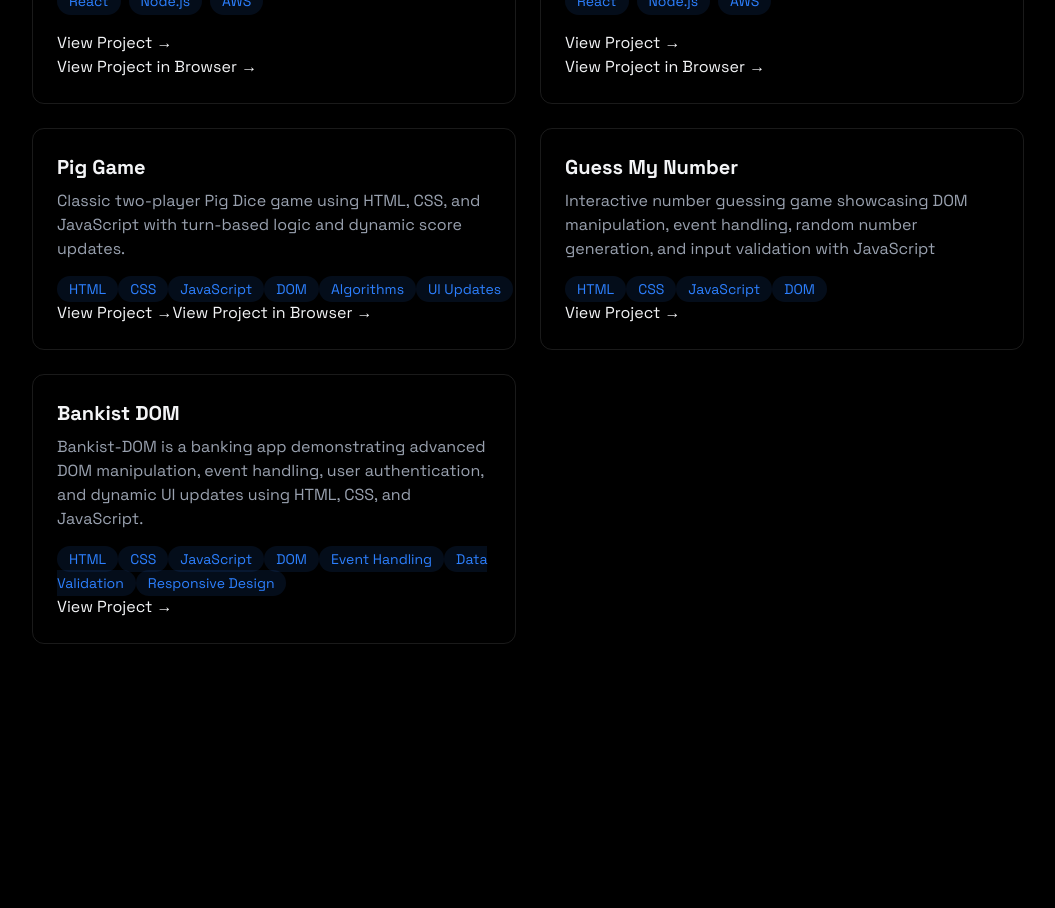
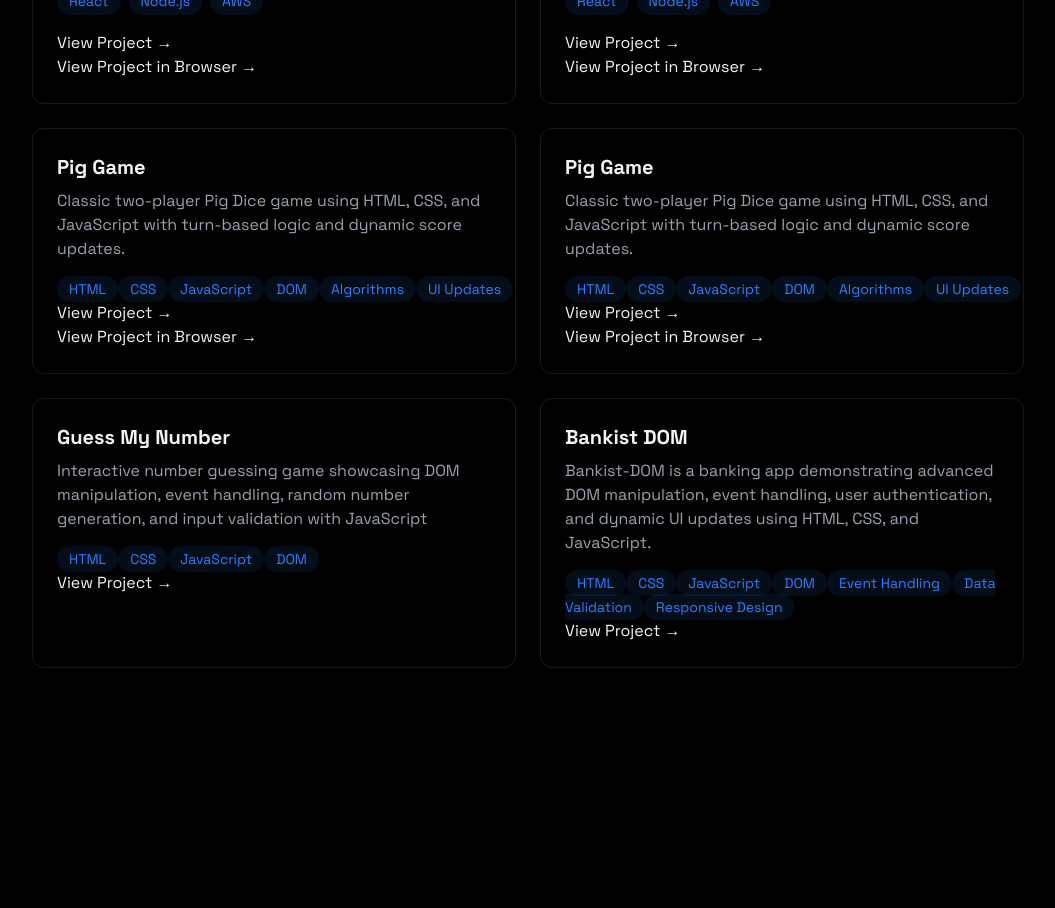
Before and after one commit to DaielCode/Daniel-portfolio, a React (Vite) app: page / in a window 1280 px wide. Shown: the part 1920-2828 px from the top of the page, without its empty margins (112-1167 px from the left). Built offline with nearby package versions, Linux system fonts and the light colour scheme.

Commit message:
New form

```diff
--- a/src/components/Projects.jsx
+++ b/src/components/Projects.jsx
@@ -86,6 +86,53 @@ export const Projects = () => {
                 </a>
               </div>
             </div>
+            <div className="p-6 rounded-xl border border-white/10 hover:-translate-y-1 hover:border-blue-500/30 hover:shadow-[0_2px_8px_rgba(59,130,246,0.1)] transition-all">
+              <h3 className="text-xl font-bold mb-2">Pig Game</h3>
+              <p className="text-gray-400 mb-4">
+                Classic two-player Pig Dice game using HTML, CSS, and JavaScript
+                with turn-based logic and dynamic score updates.
+              </p>
+              <div>
+                {[
+                  "HTML",
+                  "CSS",
+                  "JavaScript",
+                  "DOM",
+                  "Algorithms",
+                  "UI Updates",
+                ].map((tech, key) => (
+                  <span
+                    key={key}
+                    className="bg-blue-500/10 text-blue-500 py-1 px-3 rounded-full text-sm hover:bg-blue-500/20
+                                    hover:shadow-[0_2px_8px_rgba(59,130,246,0.2)] transition whitespace-nowrap
+                    "
+                  >
+                    {tech}
+                  </span>
+                ))}
+              </div>
+              <div className="flex justify between items-center">
+                <a
+                  href="https://github.com/"
+                  target="_blank"
+                  rel="noopener noreferrer"
+                  className="text-blue-4-- hover:text-blue-300 trasition-colors"
+                >
+                  View Project →{" "}
+                </a>
+              </div>
+              <div>
+                {" "}
+                <a
+                  href="https://daielcode.github.io/Pig-Game/"
+                  target="_blank"
+                  rel="noopener noreferrer"
+                  className="text-blue-4-- hover:text-blue-300 trasition-colors"
+                >
+                  View Project in Browser →{" "}
+                </a>
+              </div>
+            </div>
 
             <div className="p-6 rounded-xl border border-white/10 hover:-translate-y-1 hover:border-blue-500/30 hover:shadow-[0_2px_8px_rgba(59,130,246,0.1)] transition-all">
               <h3 className="text-xl font-bold mb-2">Pig Game</h3>
@@ -121,6 +168,7 @@ export const Projects = () => {
                 >
                   View Project →{" "}
                 </a>
+              </div>
               <div>
                 {" "}
                 <a
@@ -131,7 +179,6 @@ export const Projects = () => {
                 >
                   View Project in Browser →{" "}
                 </a>
-                </div>
               </div>
             </div>
             <div className="p-6 rounded-xl border border-white/10 hover:-translate-y-1 hover:border-blue-500/30 hover:shadow-[0_2px_8px_rgba(59,130,246,0.1)] transition-all">
```
Lines whose indentation alone changed are shown as unchanged.
